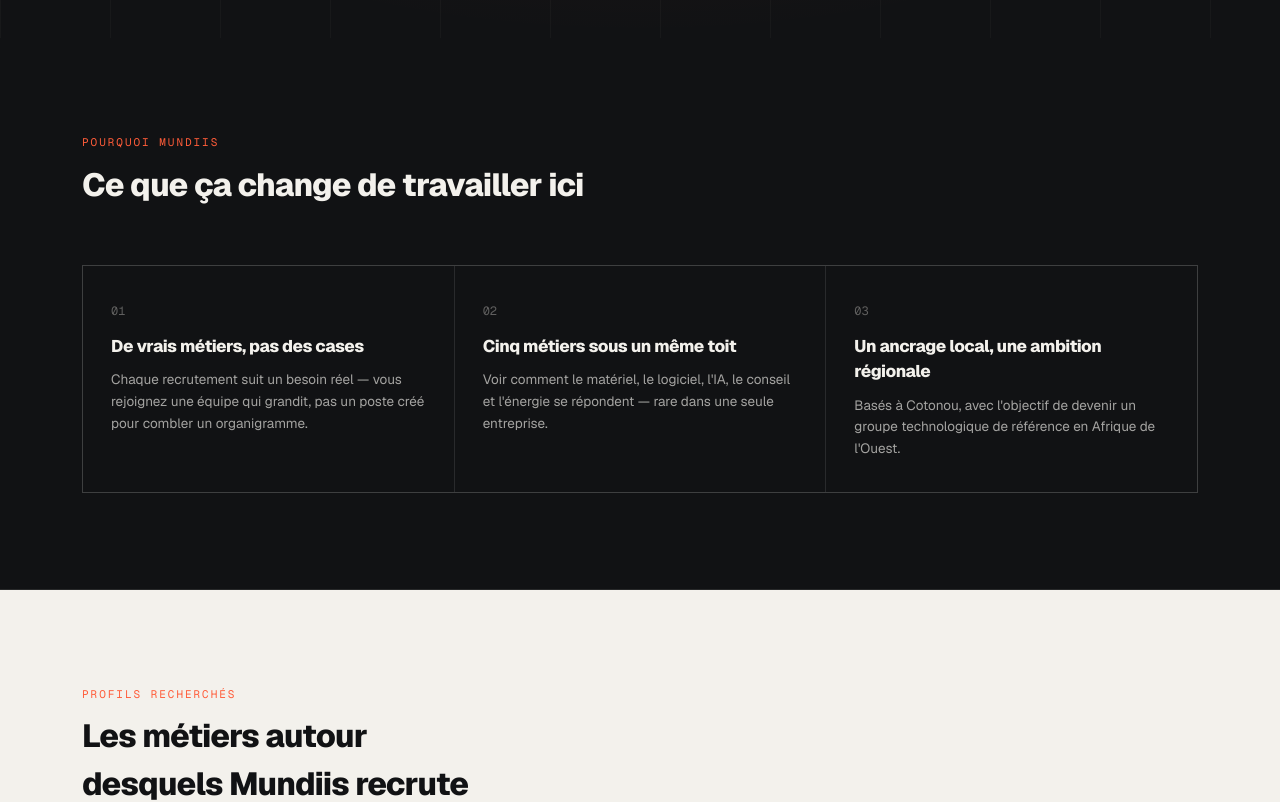
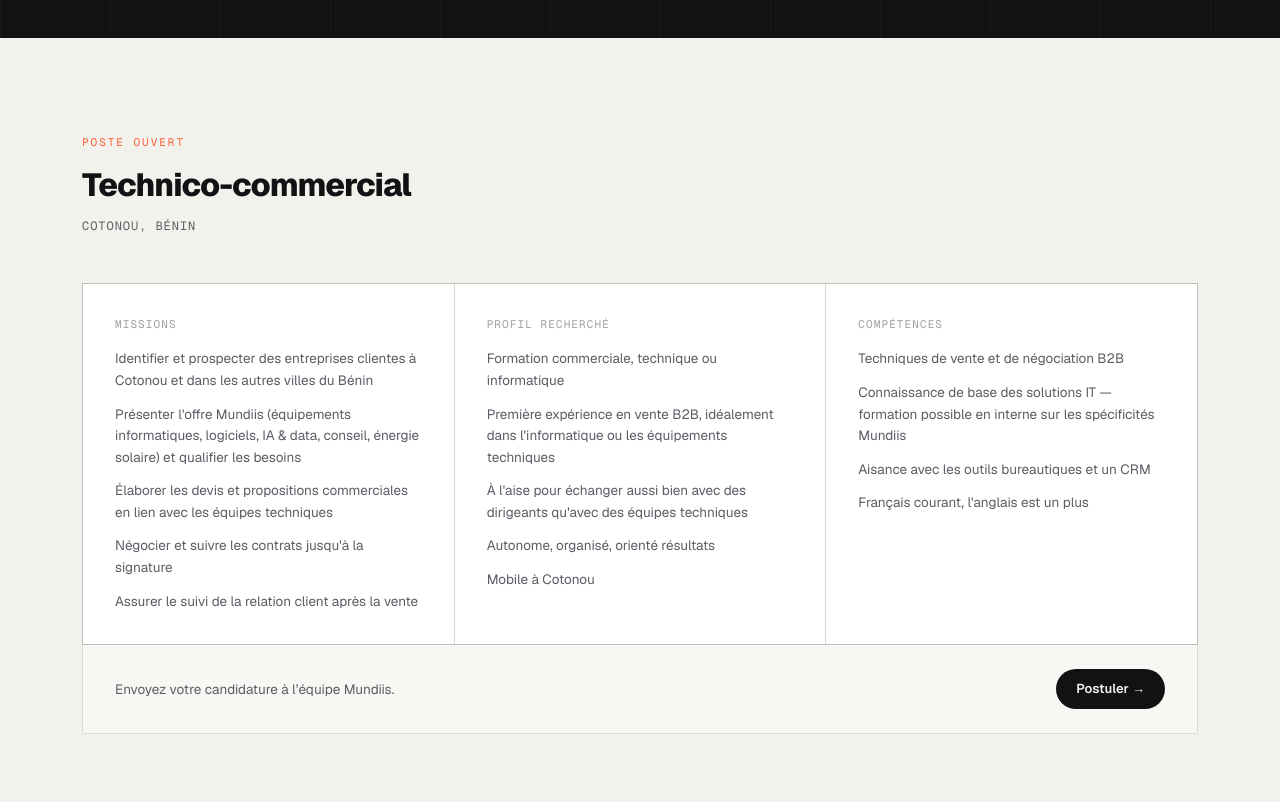
Before and after one commit to adjovichancel98/Mundiis_Website, a Next.js app: page /rejoindre in a window 1280 px wide. Shown: the part 480-1282 px from the top of the page. Built offline with nearby package versions, Linux system fonts and the light colour scheme; no server answers.

Commit message:
feat: add open position listing for Technico-commercial on /rejoindre
/rejoindre only listed broad career tracks, no actual open position. Adds
a proper job posting (Missions/Profil recherché/Compétences, Cotonou) right
after the hero, styled consistently with the site's card/hairline pattern.

```diff
--- a/app/rejoindre/page.tsx
+++ b/app/rejoindre/page.tsx
@@ -4,6 +4,7 @@
 import Reveal from "@/components/Reveal";
 import CursorSpotlight from "@/components/CursorSpotlight";
 import RolesExplorer from "@/components/RolesExplorer";
+import OpenPosition from "@/components/OpenPosition";
 
 export const metadata: Metadata = {
   title: "Rejoindre Mundiis",
@@ -41,6 +42,9 @@
         title={[[{ text: "Cinq métiers,", muted: true }], [{ text: "des profils très différents" }]]}
         text="Mundiis regroupe des équipes techniques (matériel, réseau), des développeurs, des spécialistes IA & data, des consultants et des techniciens solaires. Le recrutement suit la croissance de chaque métier, pas un plan figé."
       />
+
+      {/* OPEN POSITION */}
+      <OpenPosition />
 
       {/* WHY */}
       <CursorSpotlight className="border-b border-border-dark bg-ink py-14 sm:py-20 md:py-24">
--- /dev/null
+++ b/components/OpenPosition.tsx
@@ -0,0 +1,88 @@
+import Link from "next/link";
+import Reveal from "@/components/Reveal";
+
+const missions = [
+  "Identifier et prospecter des entreprises clientes à Cotonou et dans les autres villes du Bénin",
+  "Présenter l'offre Mundiis (équipements informatiques, logiciels, IA & data, conseil, énergie solaire) et qualifier les besoins",
+  "Élaborer les devis et propositions commerciales en lien avec les équipes techniques",
+  "Négocier et suivre les contrats jusqu'à la signature",
+  "Assurer le suivi de la relation client après la vente",
+];
+
+const profile = [
+  "Formation commerciale, technique ou informatique",
+  "Première expérience en vente B2B, idéalement dans l'informatique ou les équipements techniques",
+  "À l'aise pour échanger aussi bien avec des dirigeants qu'avec des équipes techniques",
+  "Autonome, organisé, orienté résultats",
+  "Mobile à Cotonou",
+];
+
+const skills = [
+  "Techniques de vente et de négociation B2B",
+  "Connaissance de base des solutions IT — formation possible en interne sur les spécificités Mundiis",
+  "Aisance avec les outils bureautiques et un CRM",
+  "Français courant, l'anglais est un plus",
+];
+
+export default function OpenPosition() {
+  return (
+    <section className="border-b border-line bg-ivory py-14 sm:py-20 md:py-24">
+      <div className="mx-auto max-w-[1180px] px-5 sm:px-8">
+        <Reveal className="mb-9 max-w-[62ch] sm:mb-12">
+          <p className="font-mono text-[11px] uppercase tracking-[0.18em] text-coral">Poste ouvert</p>
+          <h2 className="mt-2.5 text-balance font-display text-[26px] font-extrabold tracking-tight sm:text-[32px]">
+            Technico-commercial
+          </h2>
+          <p className="mt-2 font-mono text-[12px] uppercase tracking-[0.08em] text-muted">
+            Cotonou, Bénin
+          </p>
+        </Reveal>
+
+        <Reveal>
+          <div className="grid grid-cols-1 gap-px border border-line bg-line md:grid-cols-3">
+            <div className="bg-white px-7 py-8 sm:px-8">
+              <h3 className="font-mono text-[11px] uppercase tracking-[0.1em] text-ink/40">Missions</h3>
+              <ul className="mt-4 flex flex-col gap-3">
+                {missions.map((m) => (
+                  <li key={m} className="text-[13.5px] leading-[1.6] text-muted">
+                    {m}
+                  </li>
+                ))}
+              </ul>
+            </div>
+            <div className="bg-white px-7 py-8 sm:px-8">
+              <h3 className="font-mono text-[11px] uppercase tracking-[0.1em] text-ink/40">Profil recherché</h3>
+              <ul className="mt-4 flex flex-col gap-3">
+                {profile.map((p) => (
+                  <li key={p} className="text-[13.5px] leading-[1.6] text-muted">
+                    {p}
+                  </li>
+                ))}
+              </ul>
+            </div>
+            <div className="bg-white px-7 py-8 sm:px-8">
+              <h3 className="font-mono text-[11px] uppercase tracking-[0.1em] text-ink/40">Compétences</h3>
+              <ul className="mt-4 flex flex-col gap-3">
+                {skills.map((s) => (
+                  <li key={s} className="text-[13.5px] leading-[1.6] text-muted">
+                    {s}
+                  </li>
+                ))}
+              </ul>
+            </div>
+          </div>
+
+          <div className="flex flex-wrap items-center justify-between gap-6 border-x border-b border-line bg-paper px-7 py-6 sm:px-8">
+            <p className="text-[13.5px] text-muted">Envoyez votre candidature à l&rsquo;équipe Mundiis.</p>
+            <Link
+              href="/contact"
+              className="cursor-hover inline-flex flex-none items-center justify-center gap-1.5 rounded-full bg-ink px-5 py-2.5 text-[13px] font-semibold text-ivory transition-colors hover:bg-[#24262c]"
+            >
+              Postuler →
+            </Link>
+          </div>
+        </Reveal>
+      </div>
+    </section>
+  );
+}
```
